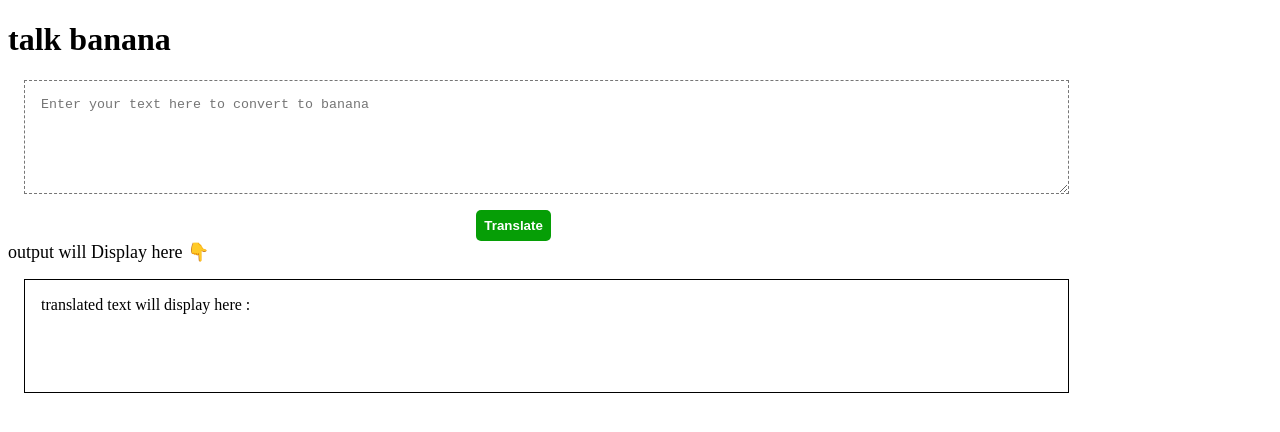
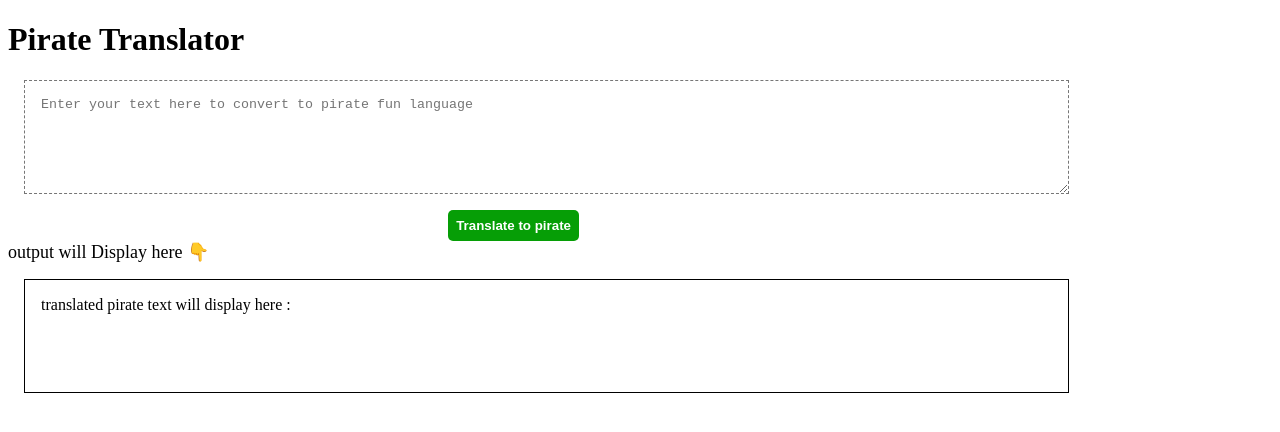
Before and after one commit to ndineshd/learning_script, a plain HTML site: page index.html in a window 1280 px wide. Drawn offline with Linux system fonts and the light colour scheme.

Commit message:
feat: Add some code changes

```diff
--- a/index.html
+++ b/index.html
@@ -4,15 +4,15 @@
         <meta charset="UTF-8">
         <meta name="viewport" content="width=device-width, initial-scale=1.0">
         <link rel="stylesheet" href="index.css">
-        <title>Banana Speak</title>
+        <title>Pirate Translator</title>
     </head>
     <body>
-        <h1>talk banana</h1>
+        <header class="header"><h1>Pirate Translator</h1></header>
         <textarea
-        id="txt-input" placeholder="Enter your text here to convert to banana"></textarea>
-        <div class="btndiv"><button id="input-btn" class="btn-primary">Translate</button></div>
-        <div style="font-size: large;">output will Display here 👇</div>
-        <div id="output" >translated text will display here :</div>
+        id="txt-input" placeholder="Enter your text here to convert to pirate fun language"></textarea>
+        <div class="btndiv"><button id="input-btn" class="btn-primary">Translate to pirate</button></div>
+        <div class="arrow" style="font-size: large;">output will Display here 👇</div>
+        <div id="output" >translated pirate text will display here :</div>
 
         <script src="app.js" type="text/javascript"></script>
     </body>
```
